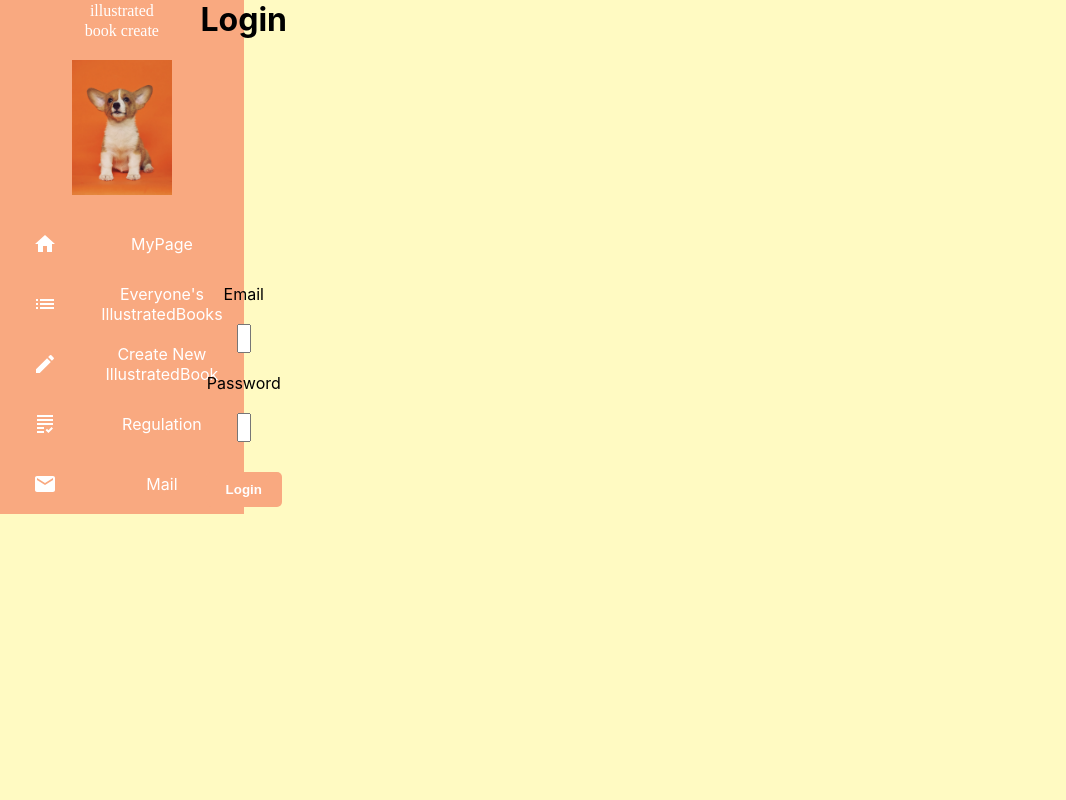
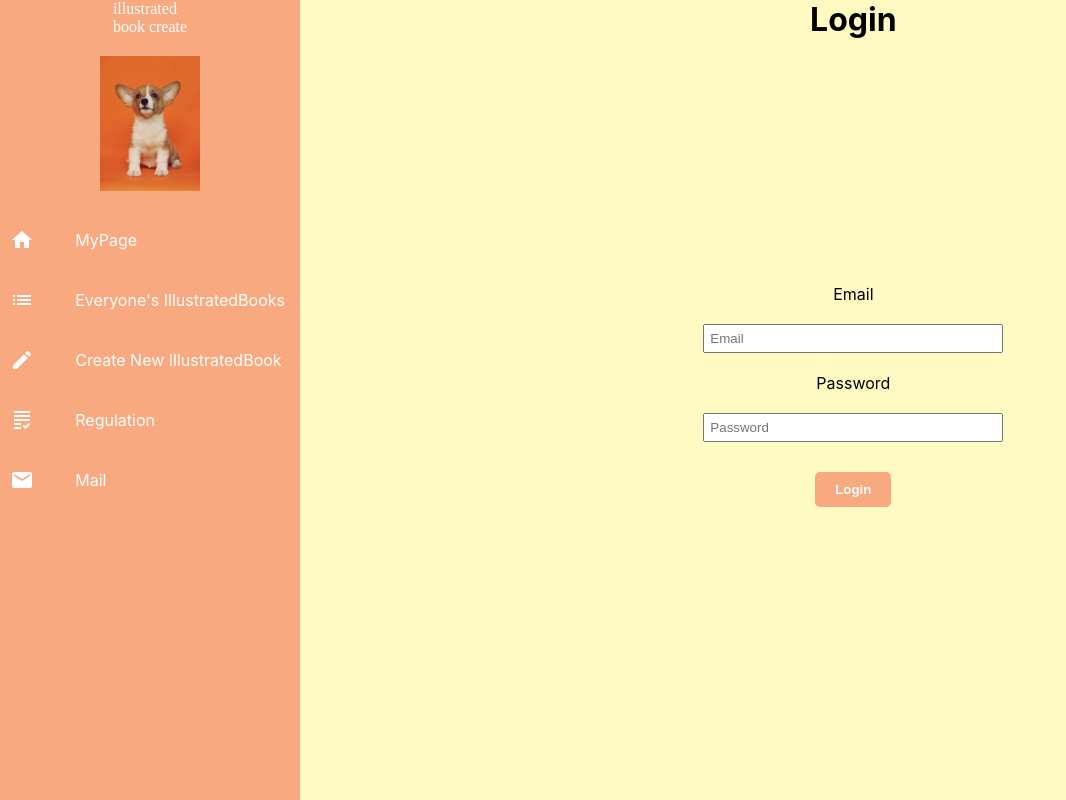
Before and after one commit to furukoshi12/zukan-create, a React (Create React App) app in the folder zukan_create_frontend/: page /login in a window 1280 px wide. Shown: the whole page, without its empty margins (0-1066 px from the left). Built offline with nearby package versions, Linux system fonts and the light colour scheme; a web font is replaced by a local one; what axios-case-converter would draw is missing.

Commit message:
編集 各コンポーネントのスタイルを変更、統一

```diff
--- a/zukan_create_frontend/src/App.css
+++ b/zukan_create_frontend/src/App.css
@@ -25,6 +25,9 @@ html, body, #root {
   display: flex;
 }
 
+.content {
+  flex: 1;
+}
 
 .top-page {
   background-image: url("./images/top.webp");
@@ -41,7 +44,7 @@ ul {
 ul li {
   list-style: none;
   display: inline;
-  text-align: center;
+  text-align: left;
   margin-left: 10px;
 }
 
@@ -54,10 +57,10 @@ ul li {
 
 .login-form {
   display: flex;
-  flex-direction: column; /* 要素を縦に配置 */
-  justify-content: center; /* 中央に配置 */
-  align-items: center; /* 水平方向に中央に配置 */
-  height: 100%; /* 親要素（.container）の高さいっぱいに広げる */
+  flex-direction: column;
+  justify-content: center;
+  align-items: center;
+  height: 100%;
 }
 
 .login-form input {
@@ -86,6 +89,8 @@ h1 {
   color: white;
   font-family: 'MochiyPopOne';
   text-decoration: none;
+  display: flex;
+  justify-content: center;
 }
 
 .Sidebar{
@@ -93,8 +98,6 @@ h1 {
   max-width: 300px;
   background-color: #f9a980;
   flex: 0 0 25%;
-  float: left;
-  text-align: center;
 }
 
 .SidebarList {
@@ -110,7 +113,6 @@ h1 {
   height: 60px;
   display: flex;
   color: white;
-  justify-content: center;
   align-items: center;
 }
 
@@ -120,9 +122,8 @@ h1 {
 }
 
 .row #icon {
-  flex: 30%;
+  flex: 15%;
   display: grid;
-  place-items: center;
 }
 
 .row #title {
@@ -144,14 +145,17 @@ h1 {
   font-weight: 600;
   font-size: 20px;
 }
+.modal-list {
+  margin-left: 30%;
+}
 
 .illustrated-book-card {
-  width: 25%; /* カードの幅を調整して4つが横に並ぶようにする */
+  width: 25%;
   margin: 10px;
   padding: 20px;
   border: 1px solid #ccc;
-  display: inline-block; /* カードを横並びに表示 */
-  vertical-align: top; /* カードの上端を揃える */
+  display: inline-block;
+  vertical-align: top;
   box-sizing: border-box;
 }
 
@@ -172,6 +176,6 @@ h1 {
 
 .card-container {
   display: flex;
-  flex-wrap: wrap; /* カードが横に並びきれない場合に次の行に折り返す */
-  justify-content: flex-start; /* 左寄せに配置 */
+  flex-wrap: wrap;
+  justify-content: flex-start;
 }
--- a/zukan_create_frontend/src/components/LoginForm.jsx
+++ b/zukan_create_frontend/src/components/LoginForm.jsx
@@ -34,8 +34,8 @@ function LoginForm() {
 
   return (
     <div className='container'>
+      <Sidebar />
       <div className='content'>
-      <Sidebar />
         <div className='login-form'>
           <h1>Login</h1>
           <p>Email</p>
--- a/zukan_create_frontend/src/components/MyPage.jsx
+++ b/zukan_create_frontend/src/components/MyPage.jsx
@@ -34,6 +34,7 @@ function MyPage() {
   return (
     <div className='container'>
       <Sidebar />
+      <div className='content'>
         <div className='tabs'>
           <button
             onClick={() => handleTabChange('illustrated_books')}
@@ -53,6 +54,7 @@ function MyPage() {
           {activeTab === 'likes' && <Likes likes={likes} />}
         </div>
       </div>
+    </div>
   );
 }
 
--- a/zukan_create_frontend/src/components/SignUp.jsx
+++ b/zukan_create_frontend/src/components/SignUp.jsx
@@ -34,8 +34,8 @@ function SignUp(){
 
   return (
     <div className='container'>
+      <Sidebar />
       <div className='content'>
-        <Sidebar />
         <div className='login-form'>
         {error && <div>{error}</div>}
           <h1>SignUp</h1>
--- a/zukan_create_frontend/src/components/modal/Modal.jsx
+++ b/zukan_create_frontend/src/components/modal/Modal.jsx
@@ -2,6 +2,7 @@ import React, { useState } from 'react';
 import ReactModal from 'react-modal';
 import Fields from './Fields';
 import Templates from './Templates';
+import ChevronRightIcon from '@mui/icons-material/ChevronRight';
 
 export const Modal = ({ onAddInput, onAddTemplate }) => {
   const [fieldModal, setFieldModal] = useState(false);
@@ -24,12 +25,12 @@ export const Modal = ({ onAddInput, onAddTemplate }) => {
   }
 
   return (
-    <div>
+    <div className='modal-list'>
       <li
         className="row"
         onClick={handleOpenFieldModal}
       >
-        Field List
+        <ChevronRightIcon/>Field List
       </li>
       <ReactModal
         isOpen={fieldModal}
@@ -44,7 +45,7 @@ export const Modal = ({ onAddInput, onAddTemplate }) => {
         className='row'
         onClick={handleOpenTemplateModal}
       >
-        Template List
+        <ChevronRightIcon/>Template List
       </li>
       <ReactModal
         isOpen={templateModal}
--- a/zukan_create_frontend/src/components/sidebar/Sidebar.jsx
+++ b/zukan_create_frontend/src/components/sidebar/Sidebar.jsx
@@ -8,7 +8,7 @@ function Sidebar({onAddInput, onAddTemplate}) {
   const isModalVisible = window.location.pathname === '/new';
 
   return (
-    <div style={{flex: 1}} >
+    <div style={{flex: 0.5}} >
     <div className='Sidebar'>
       <Link to="/" className='logo'>
         illustrated<br />
```
Also changed, not shown: zukan_create_frontend/src/components/Draggable.jsx (deleted, +0 -51 lines). Lines whose indentation alone changed are shown as unchanged.
